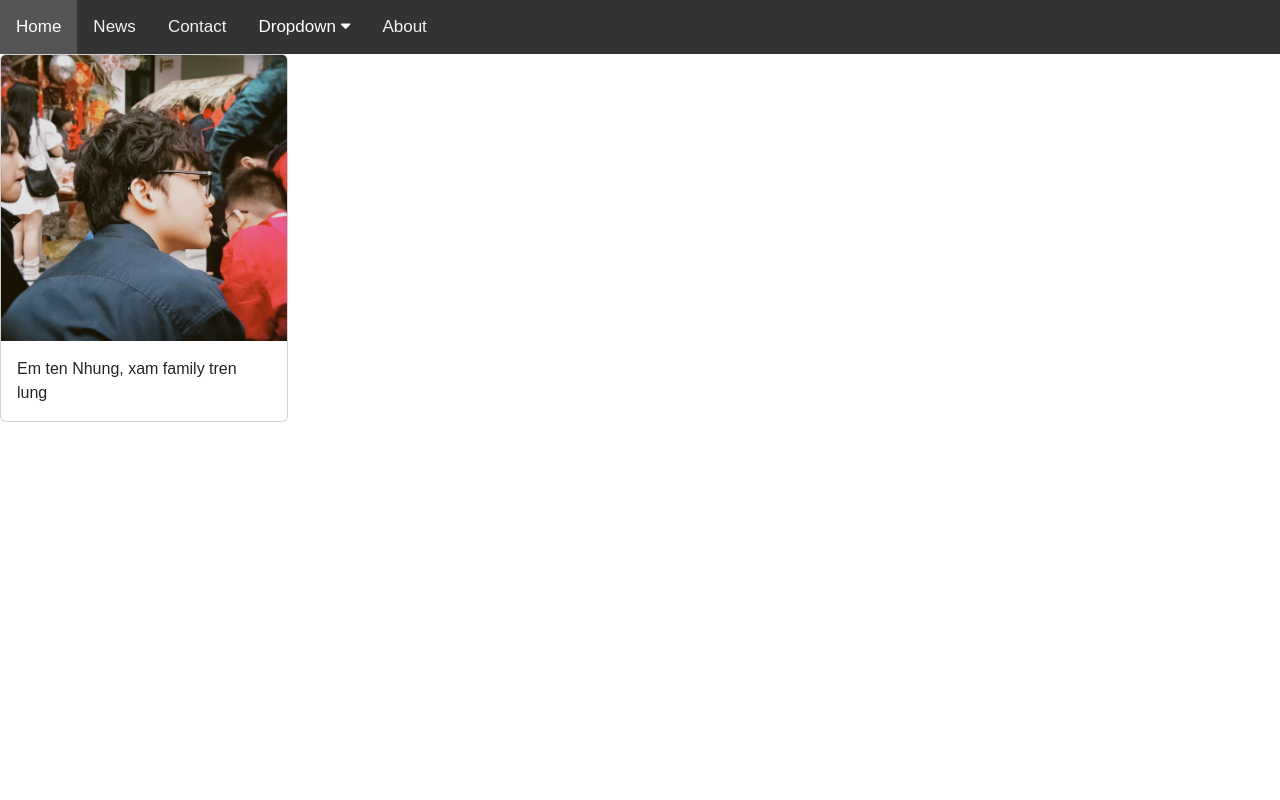
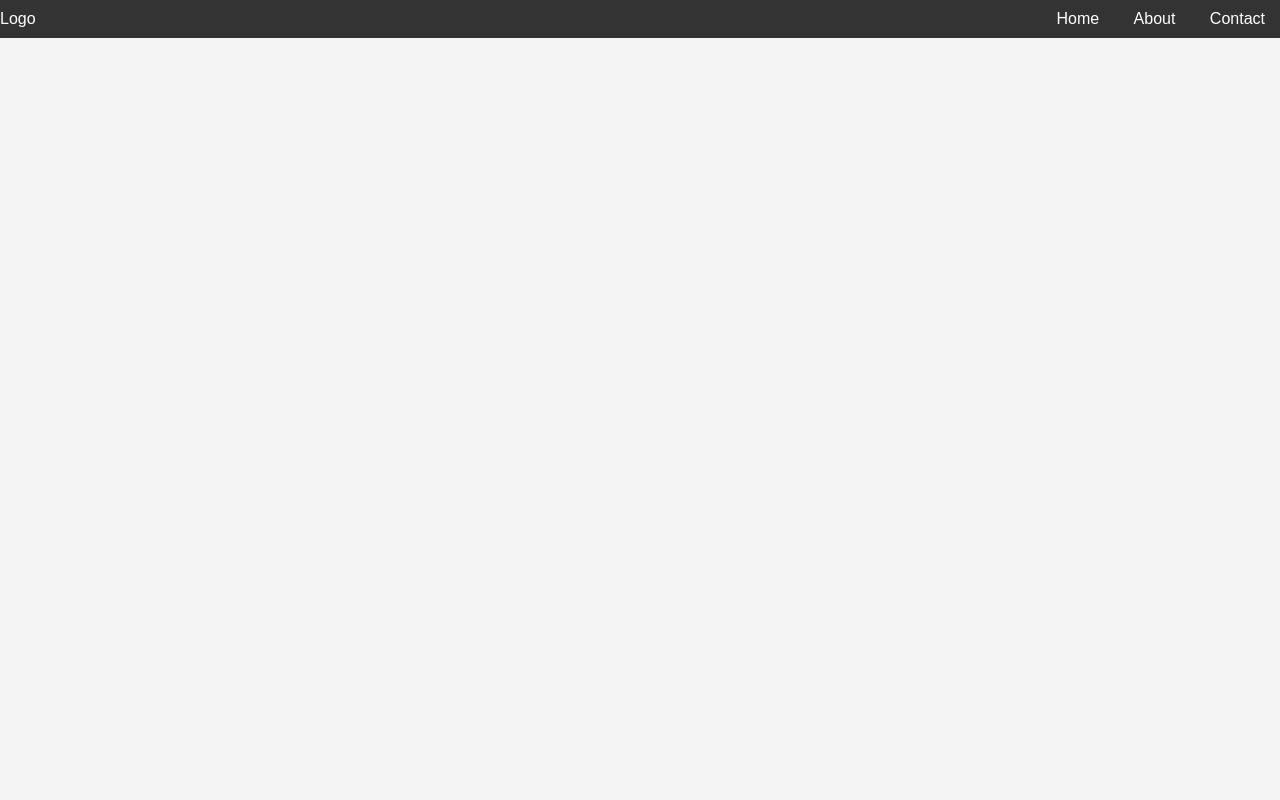
Before and after one commit to Minn115/HP9, a Django app: template HP9/home/templates/home/home.html in a window 1280 px wide. Run offline with Django 5.2, Linux system fonts and the light colour scheme; the template is opened without the code that fills it, so the values that code supplies are empty.

Commit message:
add page home

```diff
--- a/HP9/HP9/urls.py
+++ b/HP9/HP9/urls.py
@@ -19,5 +19,6 @@ from django.urls import path, include
 
 urlpatterns = [
     path('admin/', admin.site.urls),
-    path('home/', include('home.urls')),
+    # path('home/', include('home.urls')),
+    path('', include('home.urls')),
 ]
--- a/HP9/home/templates/home/home.html
+++ b/HP9/home/templates/home/home.html
@@ -1,156 +1,95 @@
 <!DOCTYPE html>
-<html>
+<html lang="en">
 <head>
-    <link href="https://cdn.jsdelivr.net/npm/bootstrap@5.3.3/dist/css/bootstrap.min.css" rel="stylesheet" integrity="sha384-QWTKZyjpPEjISv5WaRU9OFeRpok6YctnYmDr5pNlyT2bRjXh0JMhjY6hW+ALEwIH" crossorigin="anonymous">
-    <script src="https://cdn.jsdelivr.net/npm/bootstrap@5.3.3/dist/js/bootstrap.bundle.min.js" integrity="sha384-YvpcrYf0tY3lHB60NNkmXc5s9fDVZLESaAA55NDzOxhy9GkcIdslK1eN7N6jIeHz" crossorigin="anonymous"></script>
-    <meta name="viewport" content="width=device-width, initial-scale=1">
-    <link rel="stylesheet" href="https://cdnjs.cloudflare.com/ajax/libs/font-awesome/4.7.0/css/font-awesome.min.css">
+    <meta charset="UTF-8">
+    <meta name="viewport" content="width=device-width, initial-scale=1.0">
+    <title>Giới Thiệu Bản Thân</title>
     <style>
-        body {margin:0;font-family:Arial}
-
-        .topnav {
-        overflow: hidden;
-        background-color: #333;
+        /* CSS cho body để căn giữa card */
+        body {
+            font-family: Arial, sans-serif;
+            margin: 0;
+            padding: 0;
+            display: flex;
+            justify-content: center;
+            align-items: center;
+            height: 100vh; /* Chiều cao toàn màn hình */
+            background-color: #f4f4f4; /* Màu nền nhẹ */
         }
 
-        .topnav a {
-        float: left;
-        display: block;
-        color: #f2f2f2;
-        text-align: center;
-        padding: 14px 16px;
-        text-decoration: none;
-        font-size: 17px;
+        nav {
+            position: absolute; /* Đặt nav-bar ở trên cùng */
+            top: 0;
+            width: 100%;
+            background-color: #333;
+            color: white;
+            padding: 10px 20px;
+            display: flex;
+            justify-content: space-between;
+            align-items: center;
         }
 
-        .active {
-        background-color: #04AA6D;
-        color: white;
+        nav a {
+            color: white;
+            text-decoration: none;
+            margin: 0 15px;
         }
 
-        .topnav .icon {
-        display: none;
+        nav a:hover {
+            text-decoration: underline;
         }
 
-        .dropdown {
-        float: left;
-        overflow: hidden;
+        /* CSS cho card */
+        .card {
+            max-width: 300px;
+            padding: 20px;
+            border: 1px solid #ddd;
+            border-radius: 10px;
+            box-shadow: 0 4px 6px rgba(0, 0, 0, 0.1);
+            text-align: center;
+            transition: transform 0.3s, box-shadow 0.3s;
+            background-color: white;
         }
 
-        .dropdown .dropbtn {
-        font-size: 17px;
-        border: none;
-        outline: none;
-        color: white;
-        padding: 14px 16px;
-        background-color: inherit;
-        font-family: inherit;
-        margin: 0;
+        .card:hover {
+            transform: translateY(-10px);
+            box-shadow: 0 8px 12px rgba(0, 0, 0, 0.2);
         }
 
-        .dropdown-content {
-        display: none;
-        position: absolute;
-        background-color: #f9f9f9;
-        min-width: 160px;
-        box-shadow: 0px 8px 16px 0px rgba(0,0,0,0.2);
-        z-index: 1;
+        .card img {
+            width: 100px;
+            height: 100px;
+            border-radius: 50%;
+            margin-bottom: 15px;
         }
 
-        .dropdown-content a {
-        float: none;
-        color: black;
-        padding: 12px 16px;
-        text-decoration: none;
-        display: block;
-        text-align: left;
+        .card h2 {
+            margin: 10px 0;
+            font-size: 1.5em;
         }
 
-        .topnav a:hover, .dropdown:hover .dropbtn {
-        background-color: #555;
-        color: white;
+        .card p {
+            color: #555;
         }
-
-        .dropdown-content a:hover {
-        background-color: #ddd;
-        color: black;
-        }
-
-        .dropdown:hover .dropdown-content {
-        display: block;
-        }
-
-        @media screen and (max-width: 600px) {
-        .topnav a:not(:first-child), .dropdown .dropbtn {
-            display: none;
-        }
-        .topnav a.icon {
-            float: right;
-            display: block;
-        }
-        }
-
-        @media screen and (max-width: 600px) {
-        .topnav.responsive {position: relative;}
-        .topnav.responsive .icon {
-            position: absolute;
-            right: 0;
-            top: 0;
-        }
-        .topnav.responsive a {
-            float: none;
-            display: block;
-            text-align: left;
-        }
-        .topnav.responsive .dropdown {float: none;}
-        .topnav.responsive .dropdown-content {position: relative;}
-        .topnav.responsive .dropdown .dropbtn {
-            display: block;
-            width: 100%;
-            text-align: left;
-        }
-        }
-        </style>
+    </style>
 </head>
 <body>
+    <!-- Nav-bar -->
+    <nav>
+        <div>Logo</div>
+        <div>
+            <a href="{% url 'home' %}">Home</a>
+            <a href="{% url 'intro' %}">About</a>
+            <a href="#contact">Contact</a>
+        </div>
+    </nav>
 
-<div class="topnav" id="myTopnav">
-    <a href="#home" class="active">Home</a>
-    <a href="#news">News</a>
-    <a href="#contact">Contact</a>
-    <div class="dropdown">
-        <button class="dropbtn">Dropdown
-        <i class="fa fa-caret-down"></i>
-        </button>
-        <div class="dropdown-content">
-        <a href="#">Link 1</a>
-        <a href="#">Link 2</a>
-        <a href="#">Link 3</a>
-        </div>
-    </div>
-    <a href="#about">About</a>
-    <a href="javascript:void(0);" style="font-size:15px;" class="icon" onclick="myFunction()">&#9776;</a>
-    </div>
+    <!-- Card giới thiệu bản thân -->
 
 
-    <div class="card" style="width: 18rem;">
-        <img src="images/avt.jpg" class="card-img-top" alt="...">
-        <div class="card-body">
-            <p class="card-text">Em ten Nhung, xam family tren lung</p>
-        </div>
+    <div>
+        {% block content %}
+        {% endblock %}
     </div>
-
-
-    <script>
-    function myFunction() {
-    var x = document.getElementById("myTopnav");
-    if (x.className === "topnav") {
-        x.className += " responsive";
-    } else {
-        x.className = "topnav";
-    }
-}
-</script>
-
 </body>
 </html>
--- a/HP9/home/urls.py
+++ b/HP9/home/urls.py
@@ -3,4 +3,5 @@ from . import views
 
 urlpatterns = [
     path('',views.home_view, name='home'),
+    path('intro/',views.intro_view, name='intro'),
 ]
--- a/HP9/home/views.py
+++ b/HP9/home/views.py
@@ -3,3 +3,6 @@ from django.shortcuts import render
 # Create your views here.
 def home_view(request):
     return render(request, 'home/home.html')
+
+def intro_view(request):
+    return render(request, 'home/introduction.html')
```
Also changed, not shown: HP9/home/templates/home/introduction.html (added, +69 -0 lines).
